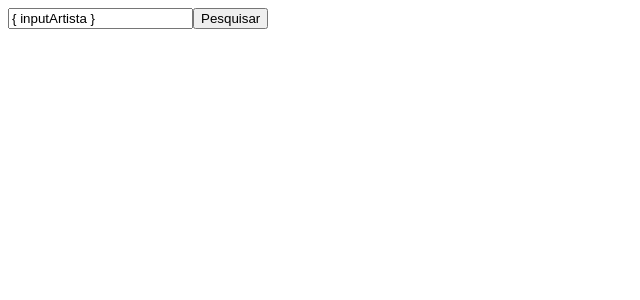
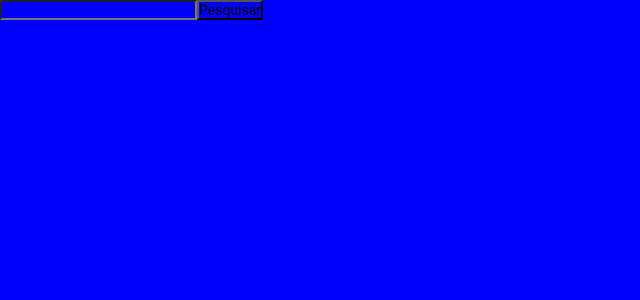
Before and after one commit to maykom2203/app-marvel, a React (Create React App) app: page /homePage in a window 1280 px wide. Shown: the top 300 px of the page, without its empty margins (0-640 px from the left). Built offline with nearby package versions, Linux system fonts and the light colour scheme.

Commit message:
Criação da rotas e busca da api

```diff
--- a/package.json
+++ b/package.json
@@ -13,6 +13,7 @@
     "@types/react-router-dom": "^5.3.3",
     "@types/styled-components": "^5.1.26",
     "@types/styled-system": "^5.1.16",
+    "md5": "^2.3.0",
     "react": "^18.2.0",
     "react-dom": "^18.2.0",
     "react-router-dom": "^6.13.0",
--- a/src/App.tsx
+++ b/src/App.tsx
@@ -1,11 +1,13 @@
 import { Routes, Route, Navigate } from 'react-router-dom';
 import HomePage from './Pages/HomePage';
+import ListMarvel from './Pages/ListMarvel';
 
 
 function App() {
   return (
     <Routes>
       <Route path="/homePage" element={ <HomePage /> } />
+      <Route path="/listMarvel" element={ <ListMarvel /> } />
       <Route path="/" element={ <Navigate to="/homePage" /> } />
     </Routes>
   )
--- /dev/null
+++ b/src/Components/InputBusca.tsx
@@ -0,0 +1,58 @@
+import { useState, useContext  } from "react"
+import { useNavigate } from 'react-router-dom';
+import { marvelContext } from "../Context/marvelContext";
+import { GetApi } from "../services/GetApi";
+import { Character } from "../Interfaces/Icharacters";
+
+
+const InputBusca: React.FC = () => {
+  const {setState} = useContext(marvelContext);
+  const [search, setSearch] = useState('');
+
+  const navigate = useNavigate();
+  function handleChancge(event: any) {
+    setSearch(event.target.value)
+
+  }
+
+  async function carriesCharacter() {
+    const ApiCharacter = await GetApi();
+    const filterCharacters = ApiCharacter.filter((Character:Character)=>search === Character.name)
+    setState( {
+      characters: filterCharacters,
+    });
+    console.log(ApiCharacter)
+  }
+
+  function handleButton(){
+    carriesCharacter()
+    navigate('/listMarvel')
+  }
+  return (
+    <div>
+      <form>
+        <label htmlFor="search-artist-input">
+          <input
+            type="text"
+            data-testid="search-artist-input"
+            onChange={handleChancge}
+            value={search}
+          >
+          </input>
+        </label>
+
+        <button
+          type="button"
+        // disabled={ buttonHabilit }
+          onClick={handleButton }
+
+        >
+          Pesquisar
+
+        </button>
+      </form>
+    </div>
+  )
+}
+
+export default InputBusca;
--- /dev/null
+++ b/src/Context/marvelContext.tsx
@@ -0,0 +1,18 @@
+import { createContext } from "react";
+
+type marvelContextType = {
+  characters: any,
+}
+
+type propsSerachContext = {
+  state: marvelContextType,
+  setState: React.Dispatch<React.SetStateAction<marvelContextType>>,
+}
+export const deafaultValue = {
+  state:{
+    characters:[],
+  },
+  setState: () => {}
+}
+
+export const marvelContext = createContext<propsSerachContext>(deafaultValue)
--- /dev/null
+++ b/src/Context/marvelProvider.tsx
@@ -0,0 +1,22 @@
+import { marvelContext, deafaultValue } from "./marvelContext";
+import { useState } from "react";
+
+interface MarvelProviderProps {
+  children: React.ReactNode
+}
+
+const MarvelProvider = ({ children }: MarvelProviderProps) => {
+    const [state, setState] = useState(deafaultValue.state);
+
+    return (
+      <marvelContext.Provider value={ {
+        state,
+        setState,
+      }
+    }>
+        {children}
+      </marvelContext.Provider>
+
+    );
+  };
+  export default MarvelProvider
--- /dev/null
+++ b/src/Interfaces/Icharacters.ts
@@ -0,0 +1,9 @@
+export interface Character {
+    id: number,
+    name: string,
+    thumbnail: {
+        path: string,
+        extension: string,
+    }
+
+  }
--- a/src/Pages/HomePage.tsx
+++ b/src/Pages/HomePage.tsx
@@ -1,30 +1,15 @@
+import InputBusca from "../Components/InputBusca";
 
-const HomePage = () => {
-return(
+const HomePage: React.FC = () => {
+  return (
+
+
     <div>
-        <form>
-          <label htmlFor="search-artist-input">
-            <input
-              type="text"
-              data-testid="search-artist-input"
-              // onChange="{ this.searchChange "
-              value="{ inputArtista }"
-            />
-          </label>
+      <InputBusca />
+    </div>
 
-          <button
-            type="submit"
-            data-testid="search-artist-button"
-            // disabled={ buttonHabilit }
-            // onClick={ this.buttonPesquisar }
 
-          >
-            Pesquisar
-
-          </button>
-        </form>
-    </div>
-)
+  )
 }
 
 export default HomePage;
--- /dev/null
+++ b/src/Pages/ListMarvel.tsx
@@ -0,0 +1,23 @@
+import { useContext } from "react"
+
+import { Character } from "../Interfaces/Icharacters";
+import { marvelContext } from "../Context/marvelContext";
+
+
+const ListMarvel: React.FC = () => {
+  const {state } = useContext(marvelContext);
+
+  return (
+    <div>
+      {state.characters?.map((character:Character) => (
+        <div key={character.id}>
+        <p>{character.name}</p>
+        <img src={`${character.thumbnail.path}/portrait_medium.${character.thumbnail.extension}`} alt={character.name} />
+        </div>))}
+    </div>
+
+
+  )
+}
+
+export default ListMarvel;
--- /dev/null
+++ b/src/Styles/Global.ts
@@ -0,0 +1,19 @@
+import { createGlobalStyle } from "styled-components";
+
+export const GlobalStyle = createGlobalStyle`
+  * {
+    margin: 0;
+    padding: 0;
+    outline: 0;
+    box-sizing: border-box;
+    background: blue;
+  }
+
+  body, input, button {
+    font: 14px Roboto, sans-serif;
+  }
+
+  button {
+    cursor: pointer;
+  }"
+`
--- a/src/index.tsx
+++ b/src/index.tsx
@@ -1,13 +1,20 @@
 import React from 'react';
-import ReactDOM from 'react-dom';
+import { createRoot } from "react-dom/client";
 import { BrowserRouter } from 'react-router-dom';
 import App from './App';
+import { GlobalStyle } from "../src/Styles/Global";
+import MarvelProvider from './Context/marvelProvider';
 
-ReactDOM.render(
+const rootElement = document.getElementById('root');
+const root = createRoot(rootElement!);
+root.render(
   <React.StrictMode>
     <BrowserRouter>
-      <App />
+    <MarvelProvider>
+          <App />
+    </MarvelProvider>
+    <GlobalStyle />
     </BrowserRouter>
   </React.StrictMode>,
-  document.getElementById('root'),
+
 );
--- /dev/null
+++ b/src/services/GetApi.tsx
@@ -0,0 +1,19 @@
+const md5 = require('md5')
+
+const privateKey = "6e4ee40d109ad01524443ba3b64e34a0602b7f39";
+const publicKey = "9c0fd3f19e344518481770071a9beee8";
+const maxCharacters = 800;
+
+
+
+export const GetApi = async () => {
+    const time = Date.now().toString();
+    const creatHast = time + privateKey + publicKey;
+    const hash = md5(creatHast);
+    // const offset = Math.floor((Math.random() * maxCharacters) + 1);
+    const url = `http://gateway.marvel.com/v1/public/characters?limit=100&offset=${maxCharacters}&ts=${time}&apikey=${publicKey}&hash=${hash}`
+
+    const response = await fetch(url);
+    const database = await response.json();
+    return database.data.results;
+  };
--- a/tsconfig.json
+++ b/tsconfig.json
@@ -19,7 +19,6 @@
     "isolatedModules": true,
     "noEmit": true,
     "jsx": "react-jsx",
-    "baseUrl": "./src",
   },
   "include": [
     "src"
```
Also changed, not shown: 1 other file (tests, documents, lock files or other folders).
